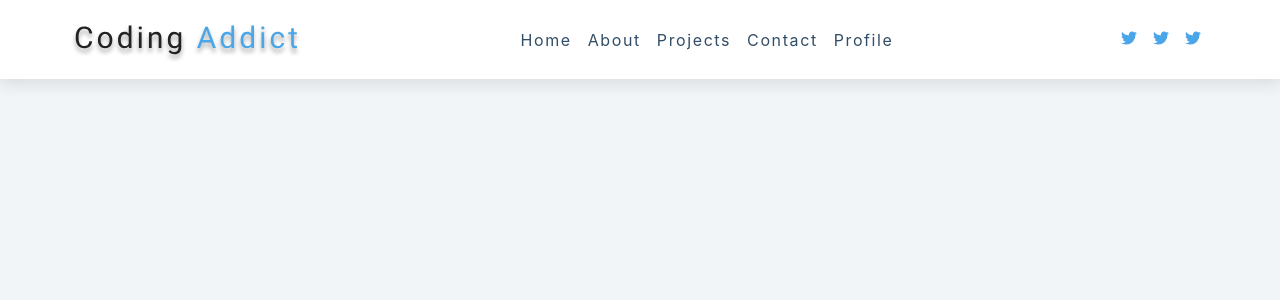
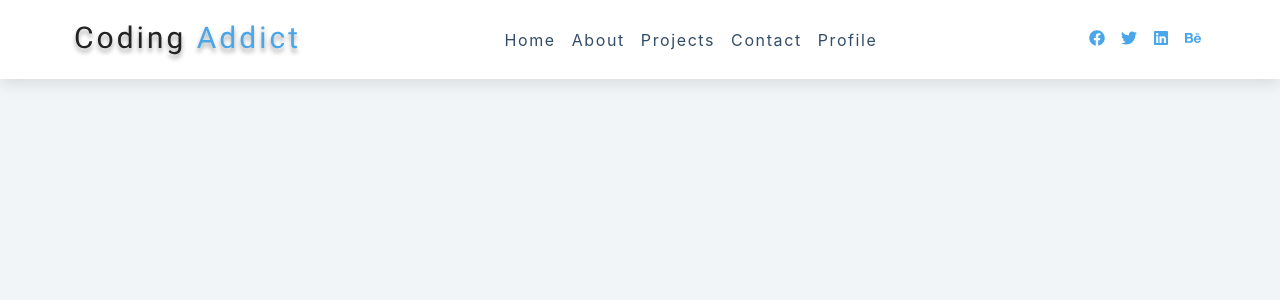
Before and after one commit to o0p/navbar-react, a React (Create React App) app: page / in a window 1280 px wide. Shown: the top 300 px of the page. Built offline with nearby package versions, Linux system fonts and the light colour scheme.

Commit message:
Refactor social

```diff
--- a/src/Navbar.js
+++ b/src/Navbar.js
@@ -26,21 +26,14 @@ const Navbar = () => {
           </ul>
         </div>
         <ul className="social-icons">
-          <li>
-            <a href="https://twitter.com">
-              <FaTwitter />
-            </a>
-          </li>
-          <li>
-            <a href="https://twitter.com/">
-              <FaTwitter />
-            </a>
-          </li>
-          <li>
-            <a href="https://twitter.com/">
-              <FaTwitter />
-            </a>
-          </li>
+          {social.map((inst) => {
+            const { id, url, icon } = inst;
+            return (
+              <li key={id}>
+                <a href={url}>{icon}</a>
+              </li>
+            );
+          })}
         </ul>
       </div>
     </nav>
```
